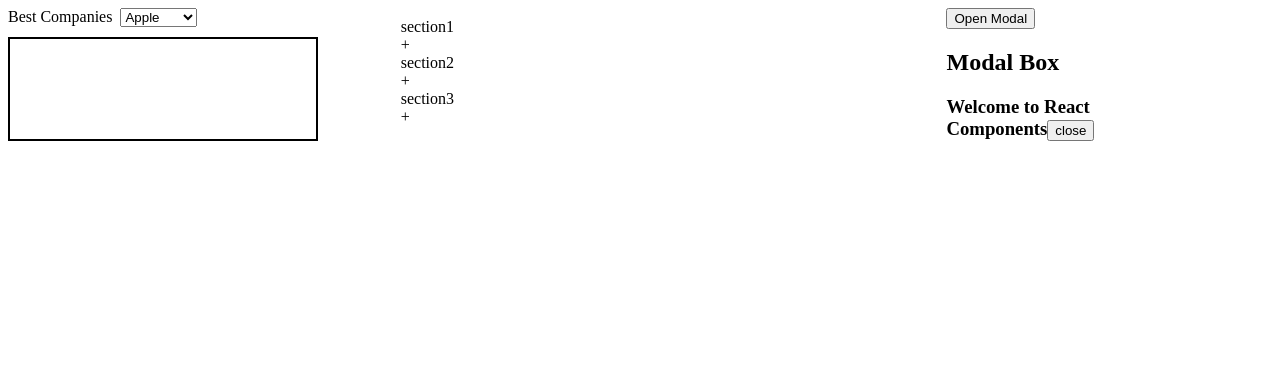
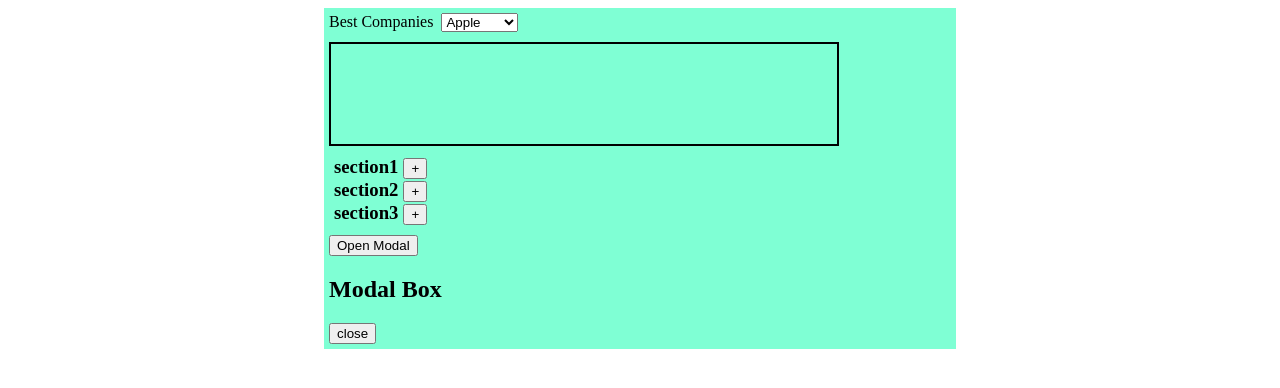
Before and after one commit to mohandand/react_components, a React (Create React App) app: page / in a window 1280 px wide. Both pictures are taken after a click on the button "Open Modal". Shown: the top 388 px of the page. Built offline with nearby package versions, Linux system fonts and the light colour scheme.

Commit message:
updated code

```diff
--- a/public/global.css
+++ b/public/global.css
@@ -1,16 +1,24 @@
+
 .maincontainer{
     display: flex;
-    flex-direction: row;
-    width:90%;
+    flex-direction: column;
+    max-width:50%;
+    margin:0 auto;
+    background-color: aquamarine;
 }
 .dropdowncontainer{
     display: flex;
     flex-direction: column;
-    width:50%;
+    width:100%;
+    margin:5px 5px;
 }
 .accordioncontainer{
-    margin: 10px 10px 10px 10px;
-    width:70%;
+    margin:5px 5px;
+    width:100%;
+}
+.modalcontainer{
+    width:100%;
+    margin:5px 5px;
 }
 .dropdown{
     width:80%;
@@ -30,6 +38,7 @@
 
 h3{
     display:inline;
+    margin:5px 5px;
 }
 
 .hideText{
--- a/src/App.js
+++ b/src/App.js
@@ -21,13 +21,14 @@ function App() {
     }
 ]
 
+let message ="Modal Box";
   return (
     <div className="maincontainer">
       <DropDown companies={companies}/>
       <div className="accordioncontainer">
       {accordionData.map((item,index)=> <Accordion title={item.question} content={item.answer} key={index}/>)}
       </div>
-      <Modal/>
+      <Modal message={message}/>
     </div>
   );
 }
--- a/src/components/accordion.js
+++ b/src/components/accordion.js
@@ -7,8 +7,8 @@ const Accordion = ({title , content , index}) => {
    return(
         <div>
           <div className="accordion-title" onClick={() => setIsActive(!isActive)}>
-            <div>{title}</div>
-            <div>{isActive ? '-' : '+'}</div>
+            <h3>{title}</h3>
+            <button>{isActive ? '-' : '+'}</button>
           </div>
            { isActive ? <div className="accordion-content">{content}</div> : <></>}
        </div>
--- a/src/components/modal.js
+++ b/src/components/modal.js
@@ -1,8 +1,10 @@
 import React, {useState} from 'react';
 
-const Modal = () => {
+const Modal = ({message}) => {
 
     const [modalstyle ,setModalstyle] = useState("hideText")
+
+    const[isActive, setIsActive] = useState(false)
 
     const changeStyle = () => {
         setModalstyle("show");
@@ -10,16 +12,19 @@ const Modal = () => {
     const changeStyle1 = () => {
         setModalstyle("hideText");
     }
+
+    let box = <div className={modalstyle}>
+                <div className="modal-container">
+                     <h2> Modal Box</h2>
+                     <h3> Welcome to React Components</h3>
+                     <button onClick={() => setIsActive(!isActive)}>close</button>
+                </div>
+             </div>
+
     return(
         <div className="modalcontainer">
-            <button onClick={changeStyle}>Open Modal</button>
-            <div className={modalstyle}>
-                <div className="modal-container">
-                    <h2> Modal Box</h2>
-                    <h3> Welcome to React Components</h3>
-                    <button onClick={changeStyle1}>close</button>
-                </div>
-            </div>
+            <button onClick={() => setIsActive(!isActive)}>Open Modal</button>
+            {isActive ? <div className="modal-container"><h2> {message}</h2><button onClick={() => setIsActive(!isActive)}>close</button> </div>: <></>}
         </div>
     )
 }
```
